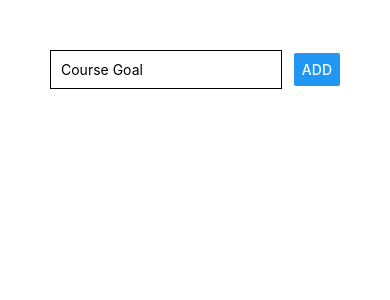
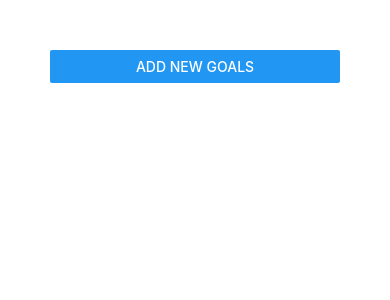
Before and after one commit to nitin1259/react-native-app, a React Native app: screen / in a window 390 px wide. Shown: the top 300 px of the page. Built offline with nearby package versions, Linux system fonts and the light colour scheme.

Commit message:
added a Model overylay and clearing input

```diff
--- a/App.js
+++ b/App.js
@@ -13,6 +13,7 @@
 
 export default function App() {
   const [courseGoals, setCourseGoals] = useState([]);
+  const [isAddMode, setIsAddMode] = useState(false);
 
   const addGoalHandler = (goalTitle) => {
     // console.log(goalTitle);
@@ -20,6 +21,7 @@
       ...courseGoals,
       { id: Math.random().toString(), value: goalTitle },
     ]);
+    setIsAddMode(false);
   };
 
   const removeGoalHandler = (goalId) => {
@@ -28,9 +30,23 @@
     });
   };
 
+  const onCanelhandler = () => {
+    setIsAddMode(false);
+  };
+
   return (
     <View style={styles.screen}>
-      <GoalInput goalHandler={addGoalHandler} />
+      <Button
+        title="Add New Goals"
+        onPress={() => {
+          setIsAddMode(true);
+        }}
+      />
+      <GoalInput
+        goalHandler={addGoalHandler}
+        visible={isAddMode}
+        onCancel={onCanelhandler}
+      />
       {
         // this will give warning her as we dont have any key here and for that it expect certain format of data with key
       }
--- a/components/goals/GoalInput.js
+++ b/components/goals/GoalInput.js
@@ -1,5 +1,5 @@
 import React, { useState } from "react";
-import { View, TextInput, Button, StyleSheet } from "react-native";
+import { View, TextInput, Button, StyleSheet, Modal } from "react-native";
 
 const GoalInput = (props) => {
   const [inputGoal, setInputGoal] = useState("");
@@ -8,7 +8,13 @@
     setInputGoal(enteredGoal);
   };
 
+  const addGoalHandler = () => {
+    props.goalHandler(inputGoal);
+    setInputGoal("");
+  };
+
   return (
+    <Modal visible={props.visible} animationType="slide">
       <View style={styles.inputContainer}>
         <TextInput
           placeholder="Course Goal"
@@ -16,15 +22,19 @@
           onChangeText={inputChangeHandler}
           value={inputGoal}
         />
-      <Button title="ADD" onPress={props.goalHandler.bind(this, inputGoal)} />
+        <View style={styles.buttonContainer}>
+          <Button title="CANCEL" color="red" onPress={props.onCancel} />
+          <Button title="ADD" onPress={addGoalHandler} />
         </View>
+      </View>
+    </Modal>
   );
 };
 
 const styles = StyleSheet.create({
   inputContainer: {
-    flexDirection: "row",
-    justifyContent: "space-between",
+    flex: 1,
+    justifyContent: "center",
     alignItems: "center",
   },
   input: {
@@ -33,6 +43,14 @@
     padding: 10,
     width: "80%",
   },
+  buttonContainer: {
+    flexDirection: "row",
+    justifyContent: "space-around",
+    width: "60%",
+  },
+  button: {
+    width: "40%",
+  },
 });
 
 export default GoalInput;
```
Lines whose indentation alone changed are shown as unchanged.
